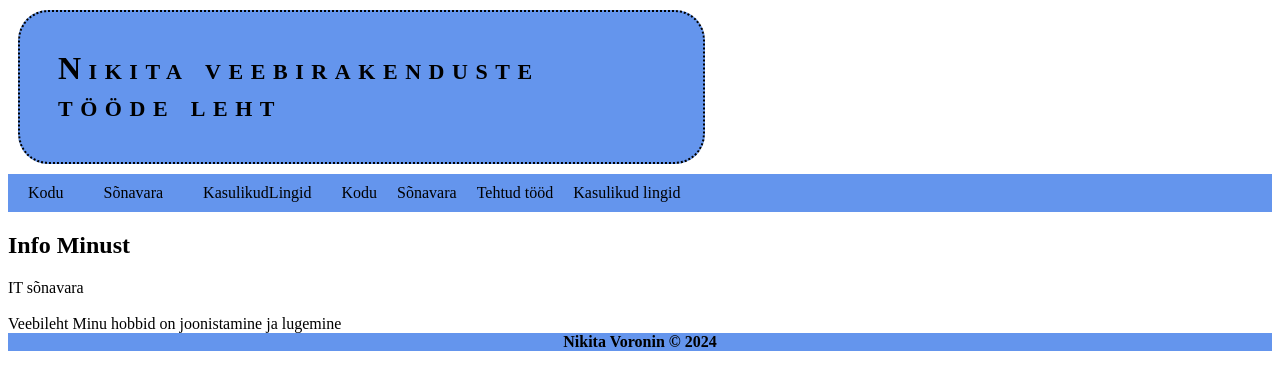
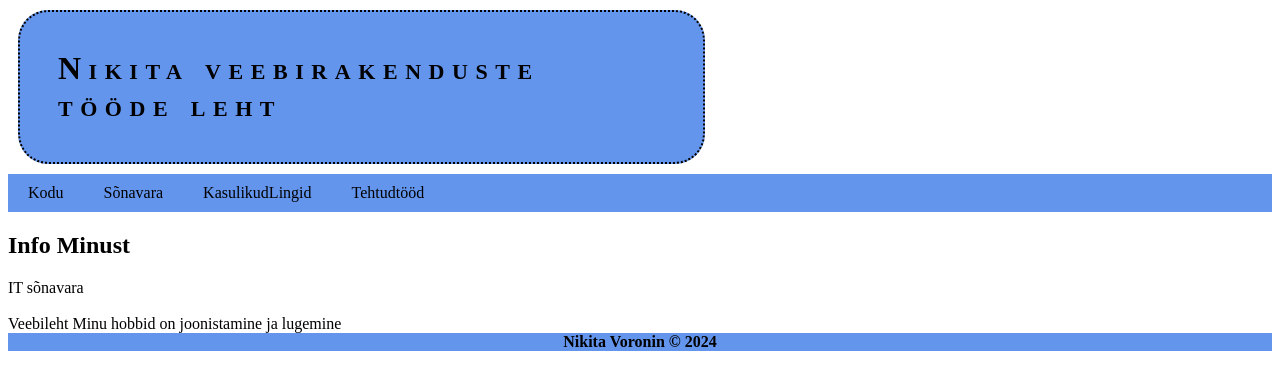
Before and after one commit to NUNGEN/NikitaVoroninRepository1, a plain HTML site: page sjinavara.html in a window 1280 px wide. Drawn offline with Linux system fonts and the light colour scheme.

Commit message:
Update sjinavara.html

```diff
--- a/sjinavara.html
+++ b/sjinavara.html
@@ -22,10 +22,9 @@
       <li>
           <a href="kasutatudLingid.html">KasulikudLingid</a>
       </li>
-    <li>Kodu</li>
-    <li>Sõnavara</li>
-    <li>Tehtud tööd</li>
-    <li>Kasulikud lingid</li>
+      <li>
+          <a href="kasutatudLingid.html">Tehtudtööd</a>
+      </li>
   </ul>
 
 </nav>
```
